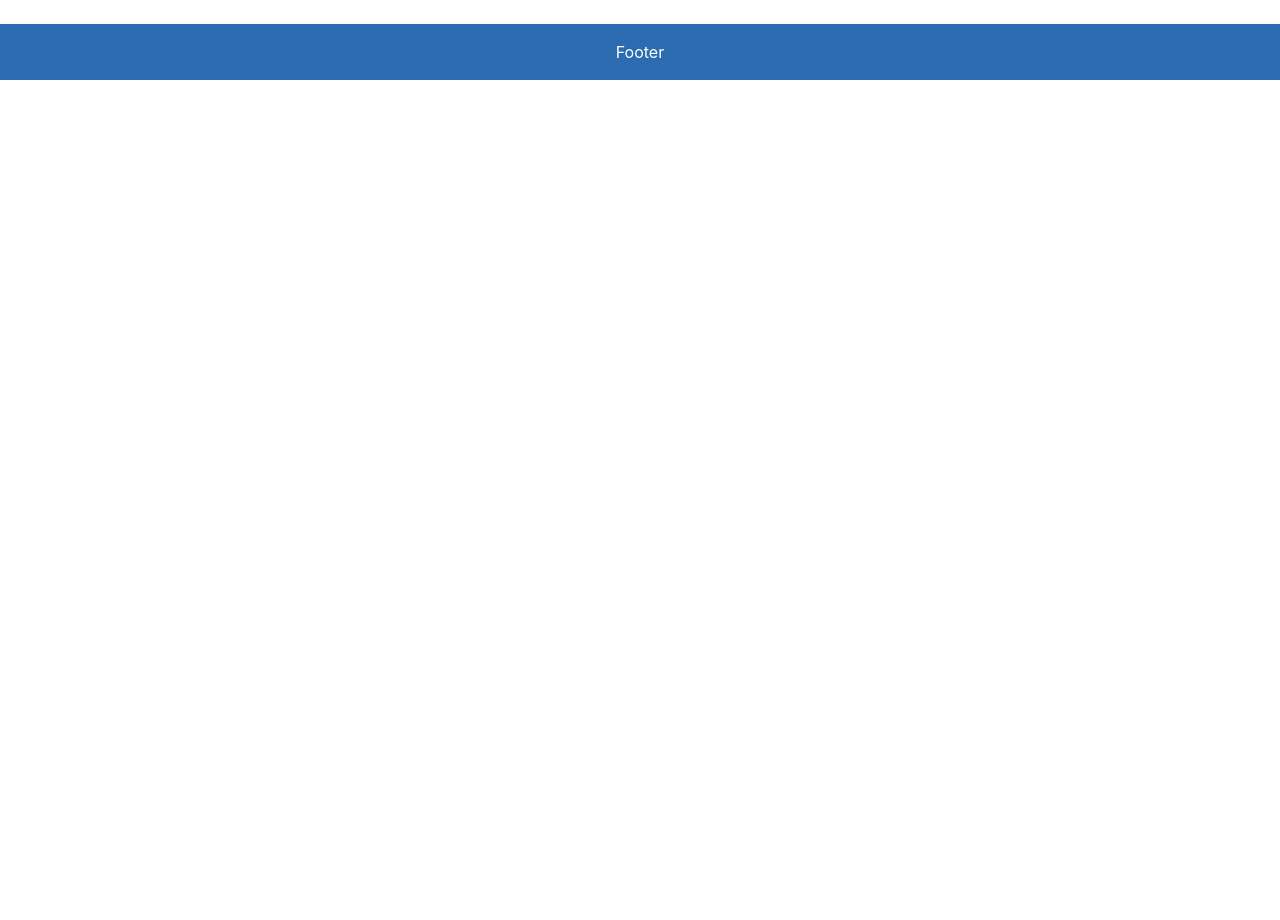
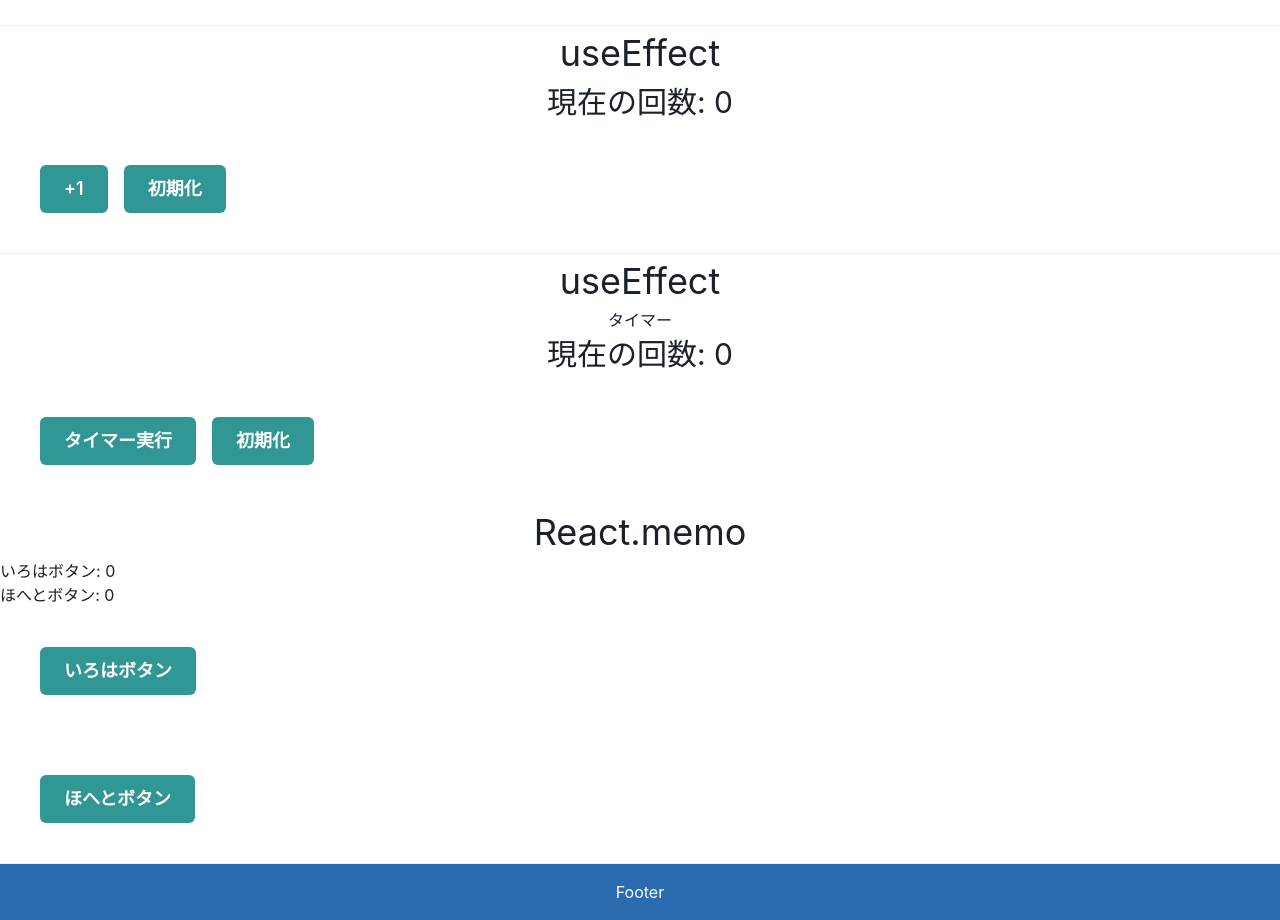
Before and after one commit to sakana-san/react-sample-benkyou, a React (Create React App) app: page /RepeatPractice in a window 1280 px wide. Shown: the part 640-1560 px from the top of the page. Before the commit the page ends 800 px from the top, so only its background shows below. Built offline with nearby package versions, Linux system fonts and the light colour scheme; the HTML template or start-up script is replaced by a standard one.

Commit message:
usecallbackまで練習実装

```diff
--- a/src/components/RepeatPractice.tsx
+++ b/src/components/RepeatPractice.tsx
@@ -1,8 +1,8 @@
-import React, {useState, useReducer} from "react"
+import React, {useState, useReducer, useEffect, useCallback, useMemo} from "react"
 import { Link } from "react-router-dom"
-import {  Stack, Box, Text, Flex, Button, Tabs, TabList, TabPanels, Tab, TabPanel } from '@chakra-ui/react'
+import { Stack, Box, Text, Flex, Button, Divider, Tabs, TabList, TabPanels, Tab, TabPanel } from '@chakra-ui/react'
 
-
+// useState useReduce start ーーーーーーーーーーーーーーーーーーーーーーーーーーーー----------------------------------------------
 type CP = {
   init: number
 }
@@ -62,6 +62,7 @@ const Sample1 = (props: CP) => {
           }
         </Stack>
       </Box>
+      <Divider colorScheme="blue" />
     </>
   )
 }
@@ -145,16 +146,174 @@ const Sample2 = (props: jankenProps) => {
           }
         </Stack>
       </Box>
+      <Divider colorScheme="blue" />
+    </>
+  )
+}
+// useState useReduce end ーーーーーーーーーーーーーーーーーーーーーーーーーーーー----------------------------------------------
+
+
+
+
+
+// useEffect start ーーーーーーーーーーーーーーーーーーーーーーーーーーーー----------------------------------------------
+type countProps = {
+  init: number
+}
+const Sample3 = (props: countProps) => {
+  const { init } = props
+  const [getC, setC] = useState(init)
+  const callF = () =>{
+    document.title = `${getC}回クリックされました。`
+  }
+  useEffect(callF, [getC])
+  const handleClick = (str: string) => {
+
+    if (str === '増加') {
+      setC((c) => c + 1)
+    } else {
+      setC(0)
+    }
+  }
+
+  return(
+    <>
+      <Text fontSize='4xl' align='center'>useEffect</Text>
+      <Text fontSize='3xl' align='center'>現在の回数: {getC}</Text>
+      <Stack spacing={4} direction='row' align='center' padding="10">
+        <Button colorScheme='teal' size='lg' onClick={() => handleClick('増加')}>+1</Button>
+        <Button colorScheme='teal' size='lg' onClick={() => handleClick('初期化')}>初期化</Button>
+      </Stack>
+      <Divider colorScheme="blue" />
     </>
   )
 }
 
+type timerProps = {
+  init: number,
+  display: boolean
+}
+type cProps = {
+  count: number,
+  autCount: any
+}
+const Timer = (props: cProps) => {
+  const { count, autCount } = props
+  const callF = () => {
+    console.log('クリック')
+    const time = setInterval(() => {
+      autCount((c: number) => c + 1)
+    }, 1000)
+    return () => {
+      console.log('timer削除。timer部品解除時、再描画時、return内の処理が発火')
+      autCount(0)
+      clearInterval(time)
+    }
+  }
+
+  useEffect(callF, [])
+  return (
+    <>
+      <Text fontSize='3xl' align='center'>現在の回数: {count}</Text>
+    </>
+  )
+
+}
+
+const Sample4 = (props: timerProps) => {
+  const {init, display} = props
+  const [getC, setC] = useState(init)
+  const [getD, setD] = useState(display)
+
+  const handleClick = () => {
+    setD(false)
+  }
+  return (
+    <>
+      <Text fontSize='4xl' align='center'>useEffect</Text>
+      <Text fontSize='1xl' align='center'>タイマー</Text>
+      {
+        getD ?
+          <Timer count={getC} autCount={setC} /> :
+          <Text fontSize='3xl' align='center'>現在の回数: 0</Text>
+      }
+      <Stack spacing={4} direction='row' align='center' padding="10">
+        <Button colorScheme='teal' size='lg' onClick={() => { setD(!getD) }}>{getD ? 'タイマー中止' : 'タイマー実行'}</Button>
+        <Button colorScheme='teal' size='lg' onClick={() => handleClick()}>初期化</Button>
+      </Stack>
+    </>
+  )
+}
+
+// useEffect end ーーーーーーーーーーーーーーーーーーーーーーーーーーーー----------------------------------------------
+
+
+
+// reactMemo reactcallback start ーーーーーーーーーーーーーーーーーーーーーーーーーーーー----------------------------------------------
+type sp5Props = {
+  init: number
+  text: string
+}
+
+type onClickProps = {
+  text: string
+  onClick: () => void
+}
+const Result = (props: sp5Props) => {
+  const {init, text} = props
+  return (
+    <>
+      <p>{text}: {init}</p>
+    </>
+  )
+}
+const Hbutton = React.memo((props: onClickProps) => {
+  const {text, onClick} = props
+  console.log(`${text}がクリックされた`)
+  return (
+    <>
+      <Stack spacing={4} direction='row' align='center' padding="10">
+        <Button colorScheme='teal' size='lg' onClick={onClick}>
+          {text}
+        </Button>
+      </Stack>
+    </>
+  )
+})
+const Sample5 = (props: sp5Props) => {
+  const {init} = props
+  const [getC, setC] = useState(init)
+  const [getC2, setC2] = useState(init)
+  const handleIroha = useCallback(() => {
+    setC((c) => c + 1)
+  }, [getC])
+  const handleHoheto = useCallback(() => {
+    setC2((c) => c + 1)
+  }, [getC2])
+  return (
+    <>
+      <Text fontSize='4xl' align='center'>React.memo</Text>
+      <Result init={getC} text='いろはボタン' />
+      <Result init={getC2} text='ほへとボタン' />
+      <Hbutton text='いろはボタン' onClick={handleIroha}  />
+      <Hbutton text='ほへとボタン' onClick={handleHoheto} />
+      <Divider />
+    </>
+  )
+
+}
+
+
+// useMemo end ーーーーーーーーーーーーーーーーーーーーーーーーーーーー----------------------------------------------
 
 export const RepeatPractice = () => {
   return (
     <>
       <Sample1 init={0} />
       <Sample2 init={0} />
+      <Sample3 init={0} />
+      <Sample4 init={0} display={false} />
+      <Sample5 init={0} text='' />
     </>
   )
 }
```
